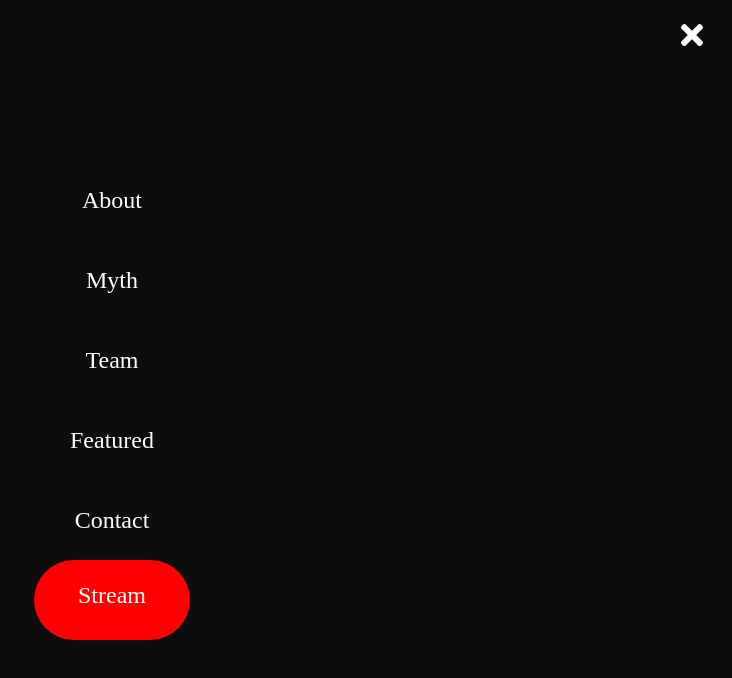
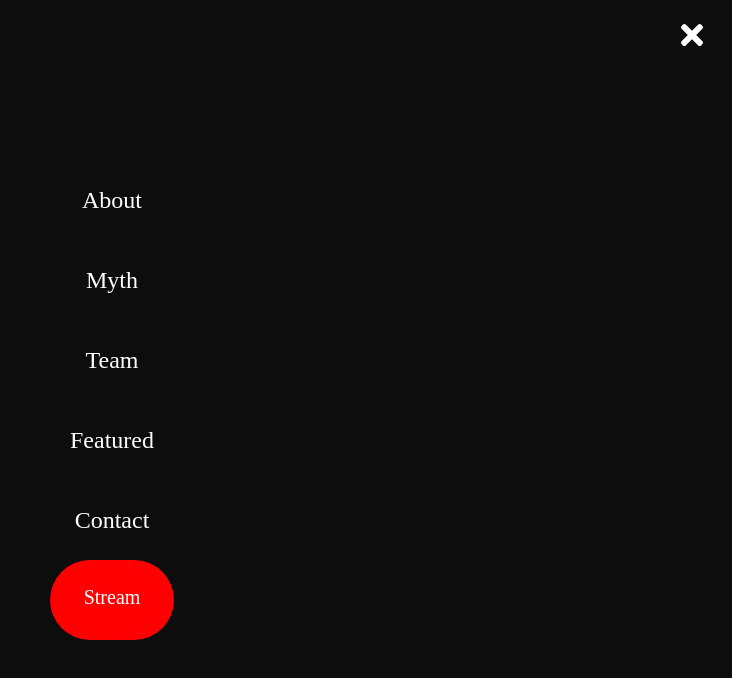
Before and after one commit to Ro5hi/black-myths-podcast, a React (Create React App) app: page / in a window 1280 px wide. Shown: the top 678 px of the page, without its empty margins (548-1280 px from the left). Built offline with nearby package versions, Linux system fonts and the light colour scheme; the HTML template or start-up script is replaced by a standard one.

Commit message:
finished styling side menu

```diff
--- a/src/components/Menu/MenuStyles.js
+++ b/src/components/Menu/MenuStyles.js
@@ -14,8 +14,12 @@ export const MenuContainer = styled.aside`
     top: 0;
     left: 0;
     transition: 0.5s ease-in-out;
-    /*     opacity: ${({ isOpen }) => (isOpen ? '100%' : '0' )};
-    top: ${({ isOpen }) => (isOpen ? '0' : '-100%')}; */
+    // opacity: ${({ isOpen }) => (isOpen ? '100%' : '0' )};
+    // top: ${({ isOpen }) => (isOpen ? '0' : '-100%')};
+`
+
+export const MenuWrapper = styled.div`
+    color: #ffffff;
 `
 
 export const SideMenu = styled.ul`
@@ -26,10 +30,6 @@ export const SideMenu = styled.ul`
 
     @media screen and (max-width: 480px)
         grid-template-rows: repeat(6, 60px);
-`
-
-export const MenuWrapper = styled.div`
-    color: #ffffff;
 `
 
 export const MenuLink= styled(LinkS)`
@@ -56,12 +56,12 @@ export const MenuBtnWrap = styled.div`
 `
 
 export  const MenuBtnLink = styled(LinkR)`
-    border-radius: 50px;
+    border-radius: 80px;
     background: red;
     white-space: nowrap;
-    padding: 22px 44px;
+    padding: 26px 34px;
     color: white;
-    font-size: 24px;
+    font-size: 20px;
     outline: none;
     border: none;
     cursor: pointer;
```
Also changed, not shown: src/components/pages/Home.js (+17 -6 lines).
